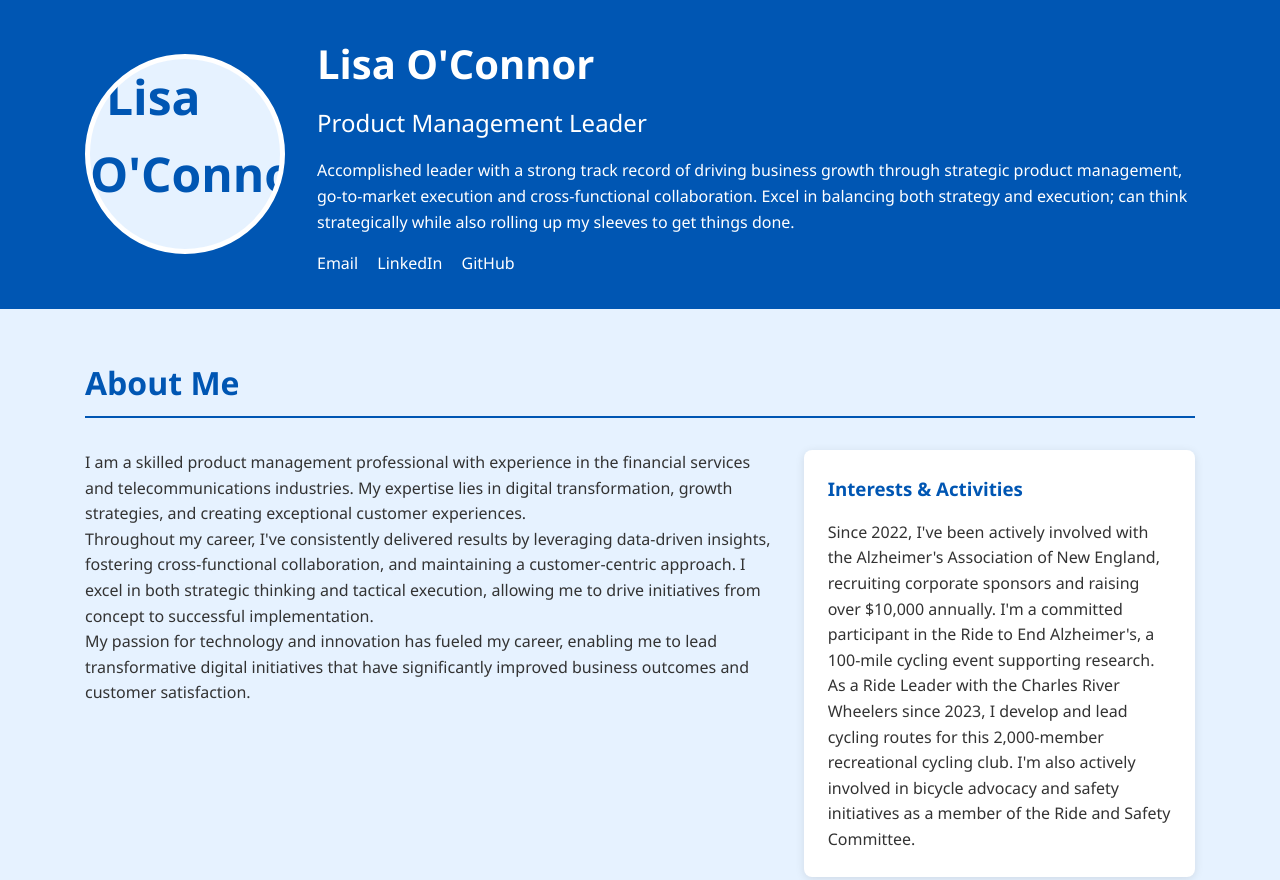
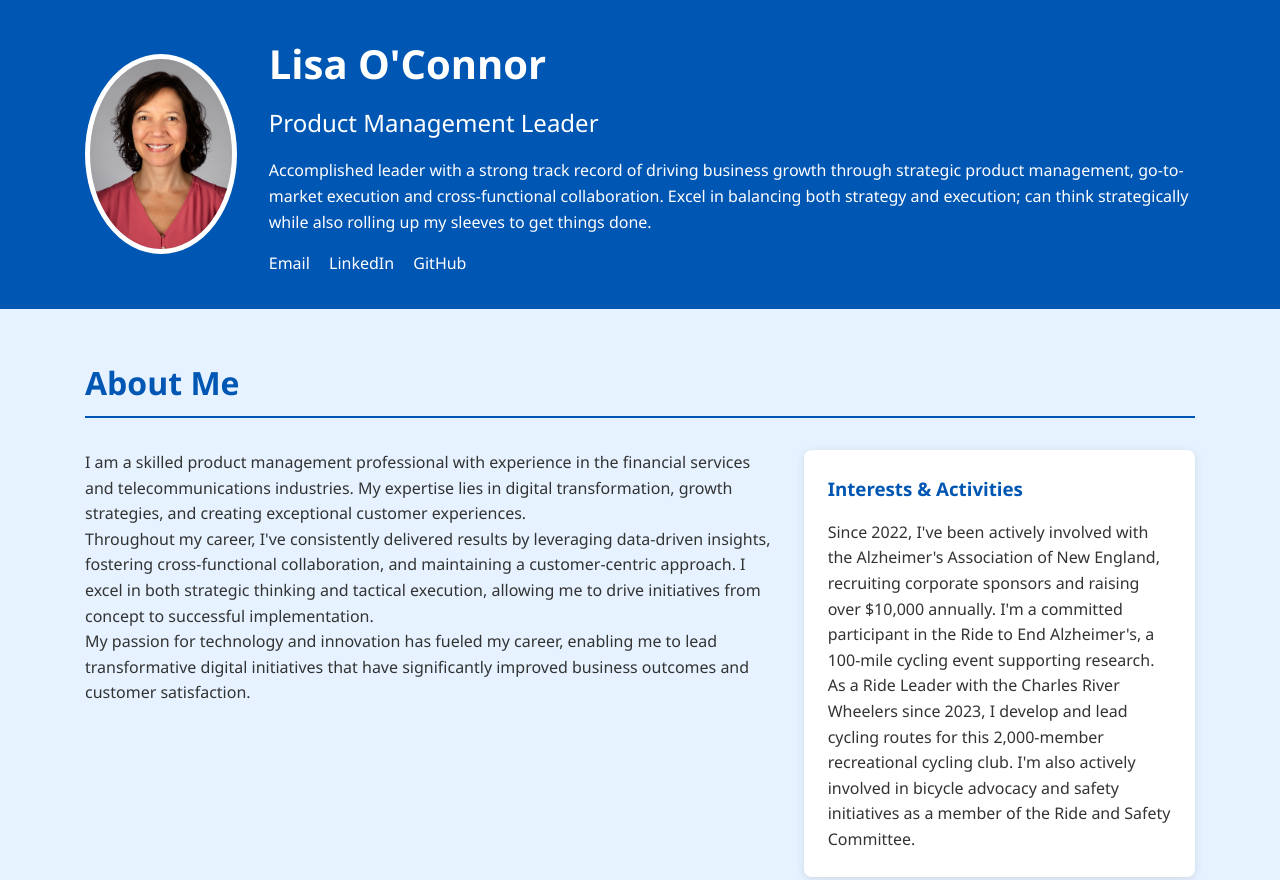
Before and after one commit to lisaoc/lisaoc.github.io, a plain HTML site: page index.html in a window 1280 px wide. Shown: the top 880 px of the page. Drawn offline with Linux system fonts and the light colour scheme.

Commit message:
Update index.html hdshot again

```diff
--- a/index.html
+++ b/index.html
@@ -257,7 +257,7 @@
     <header>
         <div class="container">
             <div class="header-content">
-                <img src="lisa headshot.jpg" alt="Lisa O'Connor" class="profile-image">
+                <img src="lisa_headshot.jpg" alt="Lisa O'Connor" class="profile-image">
                 <div class="header-text">
                     <h1>Lisa O'Connor</h1>
                     <h2>Product Management Leader</h2>
```
